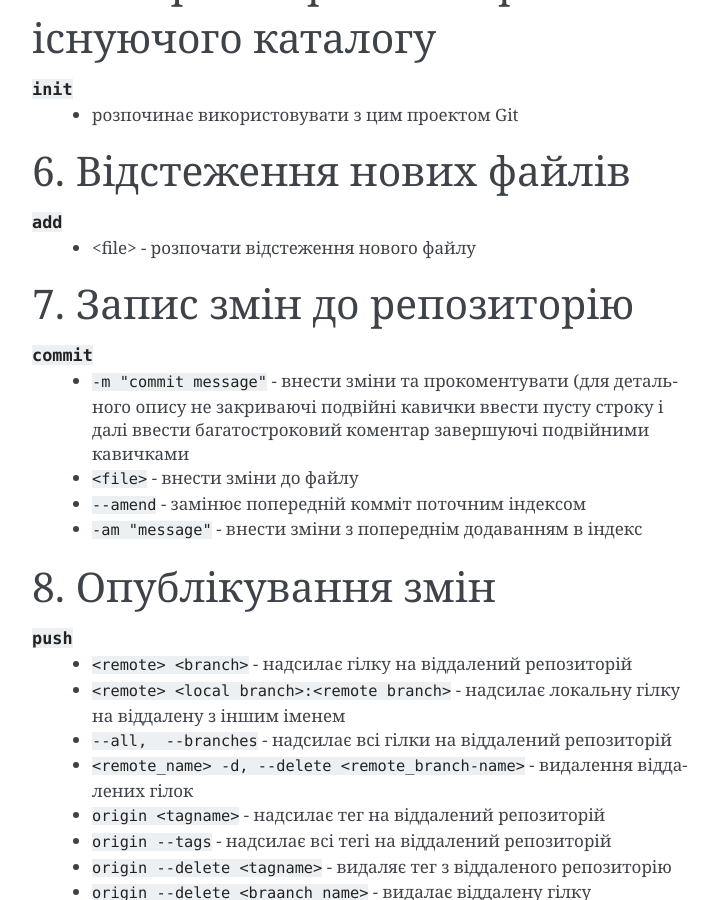
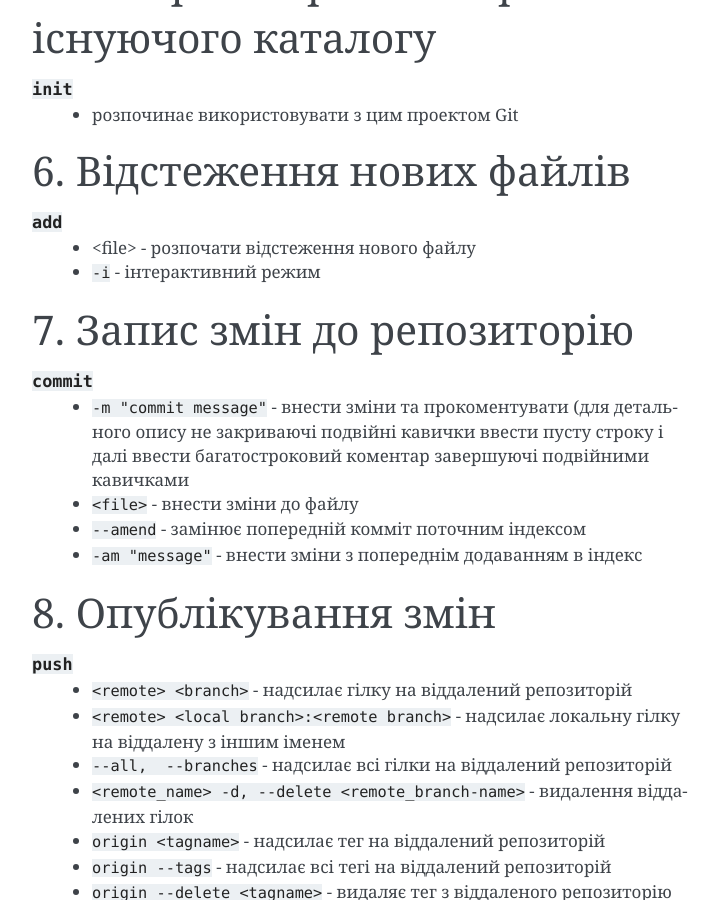
Before and after one commit to lsv62/Git, a Sphinx documentation site: the page built from source/git.rst, in a window 1280 px wide and 900 px high, scrolled down 1276 px. Shown: the whole window, without its empty margins (388-1107 px from the left). Built offline with Sphinx 7.4.7, drawn with Linux system fonts in a browser that asks for light colours.

Commit message:
інтерактивне індексування

```diff
--- a/source/git.rst
+++ b/source/git.rst
@@ -68,6 +68,7 @@
 
     ``add``
         * <file> - розпочати відстеження нового файлу
+        * ``-i`` - інтерактивний режим
 
 Запис змін до репозиторію
 -----------------------------------
```
